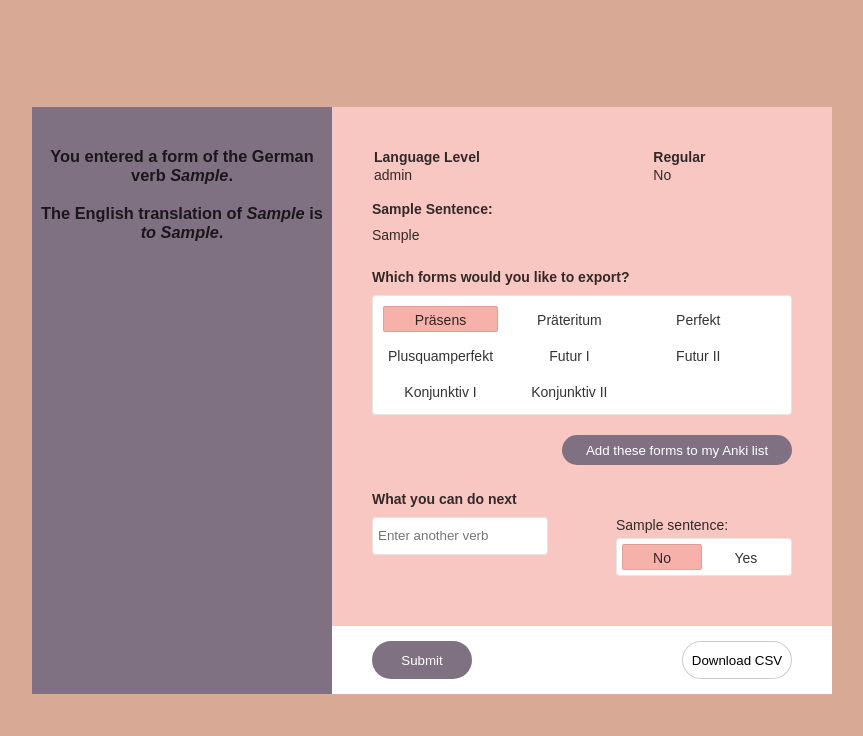
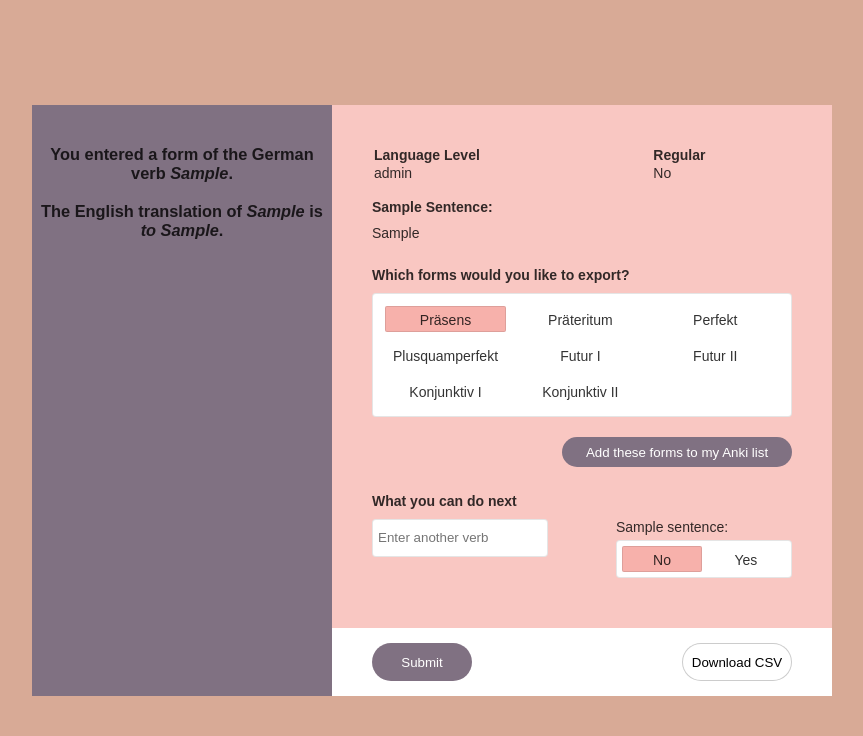
Before and after one commit to salwil/verbforms_generator, a Flask app: template src/application/application/templates/verbforms_generator.html in a window 1280 px wide. Shown: the top 736 px of the page, without its empty margins (208-1071 px from the left). Run offline with Flask 3, Linux system fonts and the light colour scheme; the template is opened without the code that fills it: values that come from a table or form of the project are taken from there, most other values are stand-ins (such as "Sample title", 1, 10 or a date in 2020).

Commit message:
adjust radiobutton width (plusquamperfekt is too long)

```diff
--- a/src/application/application/static/stylesheets/stylesheet.css
+++ b/src/application/application/static/stylesheets/stylesheet.css
@@ -207,7 +207,7 @@ body {
   border: 1px solid rgba(0, 0, 0, 0.1);
   border-radius: 4px;
   display: inline-block;
-  padding: 5px;
+  padding: 7px;
   margin: 10px 0;
 }
 
@@ -227,7 +227,6 @@ body {
 .checkbox-container label {
   background: transparent;
   border: 1px solid transparent;
-  border: 1px solid transparent;
   border-radius: 2px;
   display: inline-block;
   height: 26px;
@@ -236,7 +235,7 @@ body {
   padding: 0;
   text-align: center;
   transition: 0.2s ease-in-out;
-  width: 115px;
+  width: 121px;
 }
 
 .radio-container input[type=radio] {
--- a/src/verbforms_generation/verbforms_generation/verbforms.py
+++ b/src/verbforms_generation/verbforms_generation/verbforms.py
@@ -8,7 +8,7 @@ Computer-assisted language learning: verbforms list generation
 Jana Hofmann, Salome Wildermuth
 Matrikel-Nr: 17-709-361, 10-289-544
 University of Zurich
-Institute for Computational Linguisticsself
+Institute for Computational Linguistics
 
 - read verbforms from https://www.verbformen.de/ and prepare them for csv file
 
```
